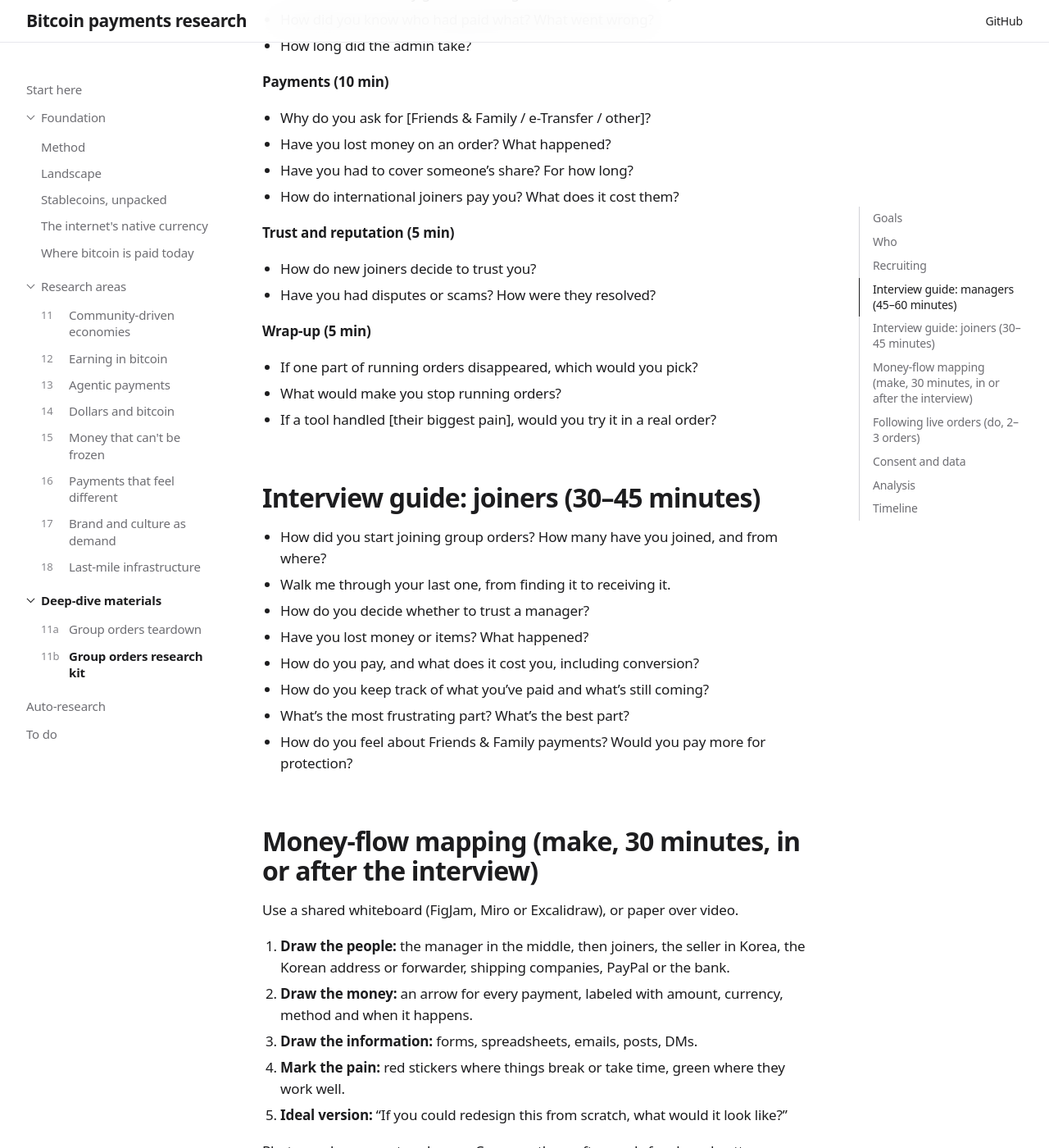
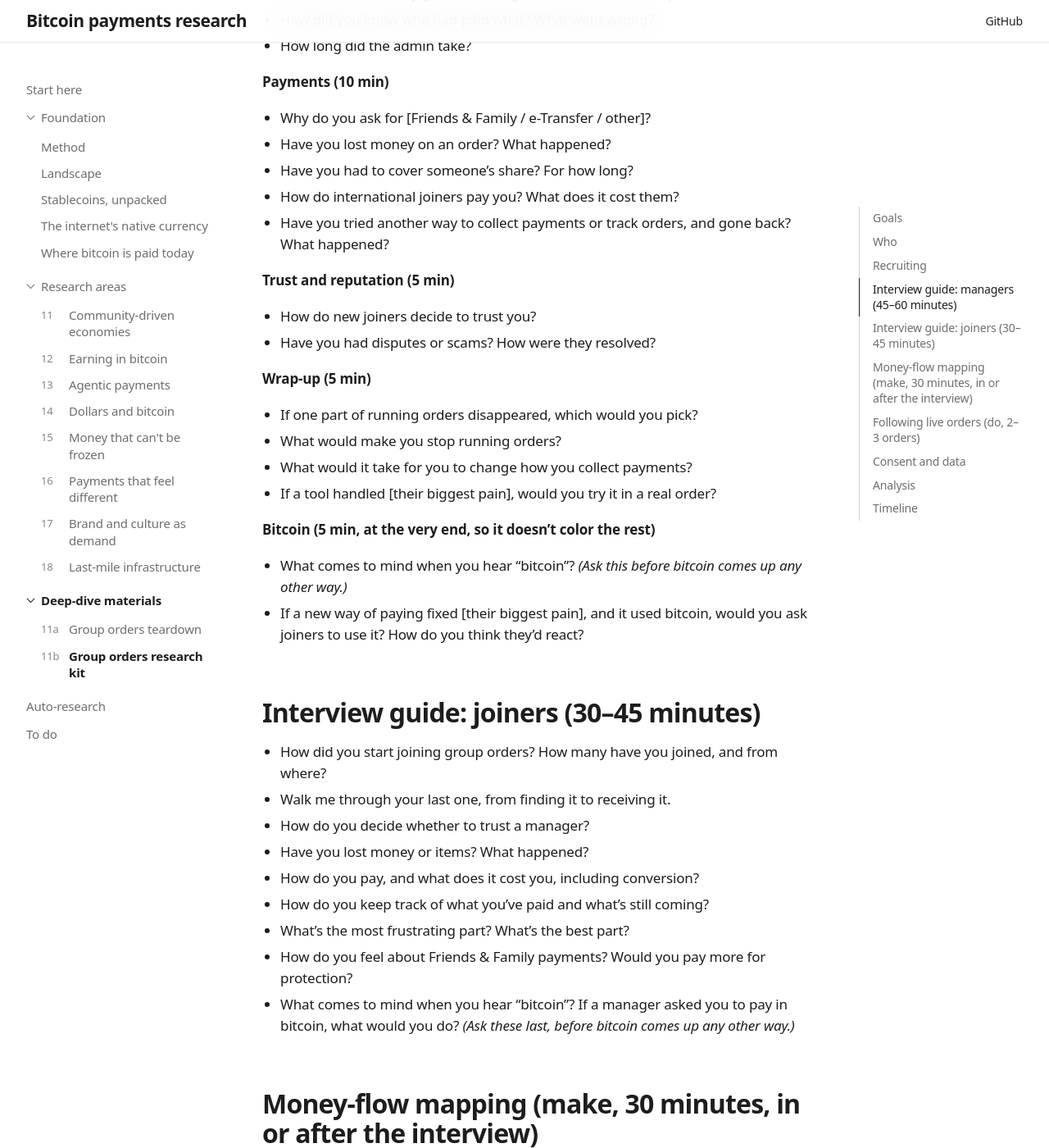
Before and after one commit to GBKS/bitcoin-payments-research, a Jekyll site: the page built from 11b-group-orders-research-kit.md, in a window 1280 px wide and 1400 px high, scrolled down 2315 px. Shown: the whole window at 82% size. Built offline with Jekyll 4.4.1, drawn with Linux system fonts in a browser that asks for light colours; our own code applies the rules of GitHub Pages for plain Markdown files; some of the changed text lies outside the part shown.

Commit message:
Add switching and bitcoin questions to the group orders kit (area 11)
Managers: ask about payment tools they tried and dropped, and what would
make them change. Both guides: close with a short bitcoin block, asked
last so it doesn't color the rest, worded so bitcoin isn't framed as a
drawback.

Co-Authored-By: Claude Opus 5.5 <noreply@anthropic.com>

```diff
--- a/11b-group-orders-research-kit.md
+++ b/11b-group-orders-research-kit.md
@@ -58,6 +58,7 @@ Don't mention bitcoin in recruiting. It biases who replies and what they say.
 - Have you lost money on an order? What happened?
 - Have you had to cover someone's share? For how long?
 - How do international joiners pay you? What does it cost them?
+- Have you tried another way to collect payments or track orders, and gone back? What happened?
 
 **Trust and reputation (5 min)**
 - How do new joiners decide to trust you?
@@ -66,7 +67,12 @@ Don't mention bitcoin in recruiting. It biases who replies and what they say.
 **Wrap-up (5 min)**
 - If one part of running orders disappeared, which would you pick?
 - What would make you stop running orders?
+- What would it take for you to change how you collect payments?
 - If a tool handled [their biggest pain], would you try it in a real order?
+
+**Bitcoin (5 min, at the very end, so it doesn't color the rest)**
+- What comes to mind when you hear "bitcoin"? *(Ask this before bitcoin comes up any other way.)*
+- If a new way of paying fixed [their biggest pain], and it used bitcoin, would you ask joiners to use it? How do you think they'd react?
 
 ## Interview guide: joiners (30–45 minutes)
 
@@ -78,6 +84,7 @@ Don't mention bitcoin in recruiting. It biases who replies and what they say.
 - How do you keep track of what you've paid and what's still coming?
 - What's the most frustrating part? What's the best part?
 - How do you feel about Friends & Family payments? Would you pay more for protection?
+- What comes to mind when you hear "bitcoin"? If a manager asked you to pay in bitcoin, what would you do? *(Ask these last, before bitcoin comes up any other way.)*
 
 ## Money-flow mapping (make, 30 minutes, in or after the interview)
 
```
Also changed, not shown: other parts of 11b-group-orders-research-kit.md (+1 -1 lines).
